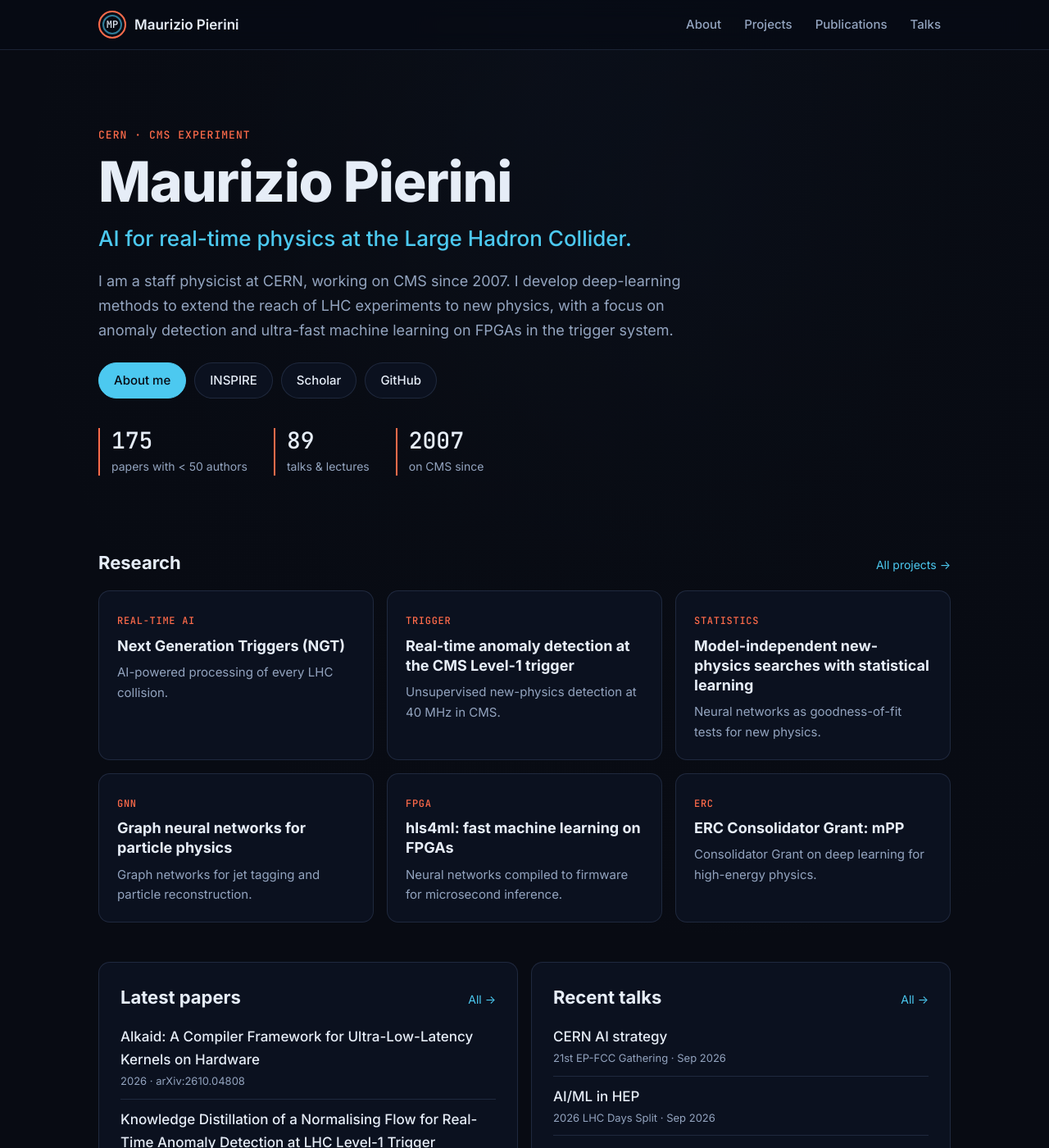
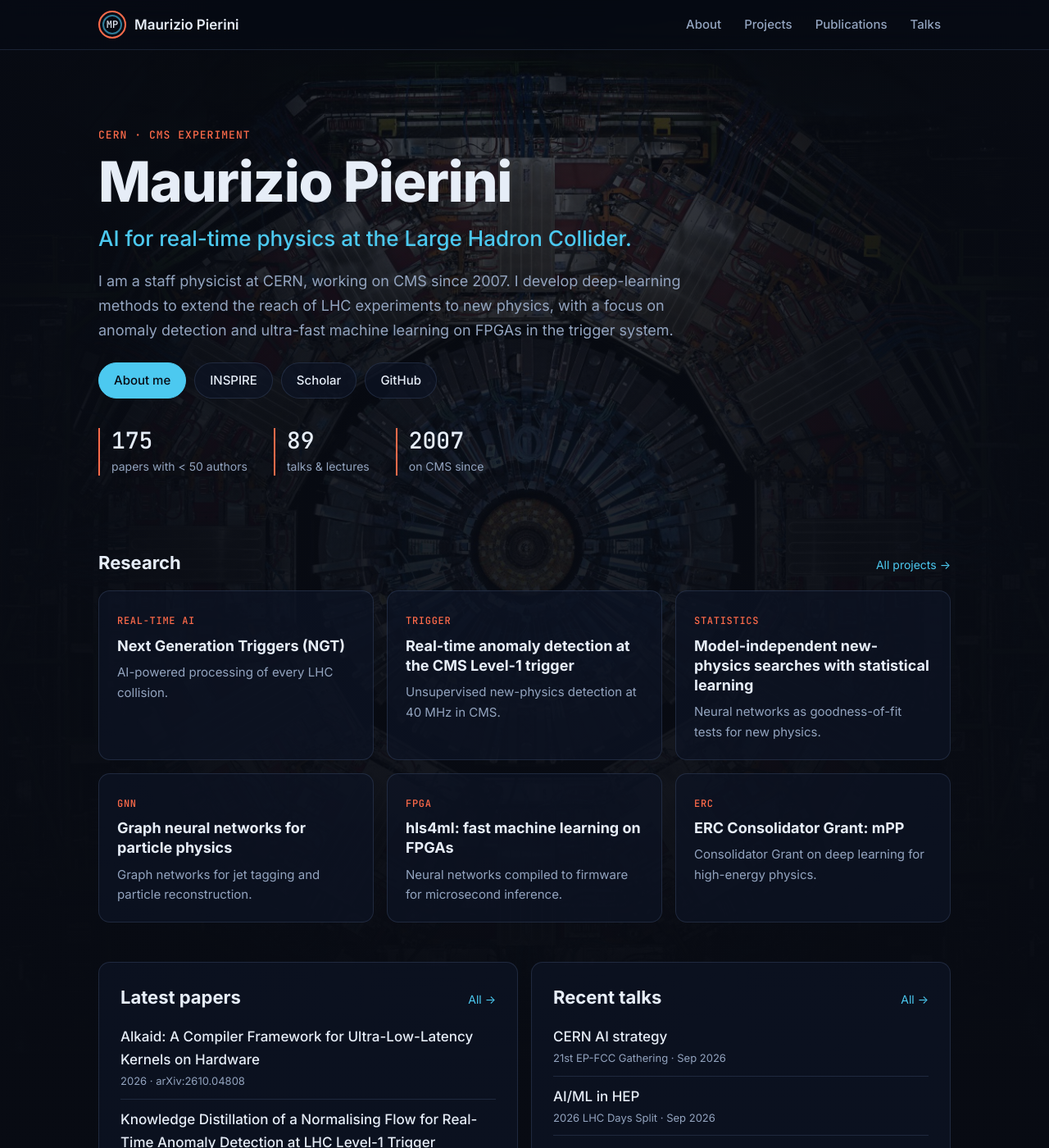
Before and after one commit to pierinim/pierinim.github.io, a Jekyll site: the page built from index.html, in a window 1280 px wide and 1400 px high. Shown: the whole window at 82% size. Built offline with Jekyll 4.4.1, drawn with Linux system fonts in a browser that asks for light colours; some of the changed text lies outside the part shown.

Commit message:
Add CMS detector photo as faint page background
Resized to 1440px and compressed (~470 KB); credited in the footer.

Co-Authored-By: Claude Opus 5.5 <noreply@anthropic.com>
Claude-Session: https://claude.ai/code/session_015abDVVdZYvvPoqgRQFasip

```diff
--- a/_layouts/default.html
+++ b/_layouts/default.html
@@ -27,7 +27,7 @@
 
     <footer class="footer">
       <div class="wrap footer-inner">
-        <span>© {{ site.time | date: '%Y' }} {{ site.title }} · CERN</span>
+        <span>© {{ site.time | date: "%Y" }} {{ site.title }} · Background: CMS detector, photo © CERN</span>
         {% include profile-links.html %}
       </div>
     </footer>
--- a/assets/css/main.scss
+++ b/assets/css/main.scss
@@ -39,7 +39,7 @@ body {
   background:
     radial-gradient(ellipse at 50% 0%, rgba(7, 11, 20, 0.35) 0%, rgba(7, 11, 20, 0.92) 70%),
     linear-gradient(180deg, rgba(7, 11, 20, 0.55), rgba(7, 11, 20, 0.95)),
-    url("{{ site.baseurl }}/assets/img/cms-background.jpg") center 30% / cover no-repeat,
+    url("{{ site.baseurl }}/assets/img/cms-background.jpg") center / cover no-repeat,
     radial-gradient(circle at 70% 20%, #13203a 0%, $bg 60%);
   filter: saturate(0.85);
 }
```
Also changed, not shown: assets/img/cms-background.jpg (added).
